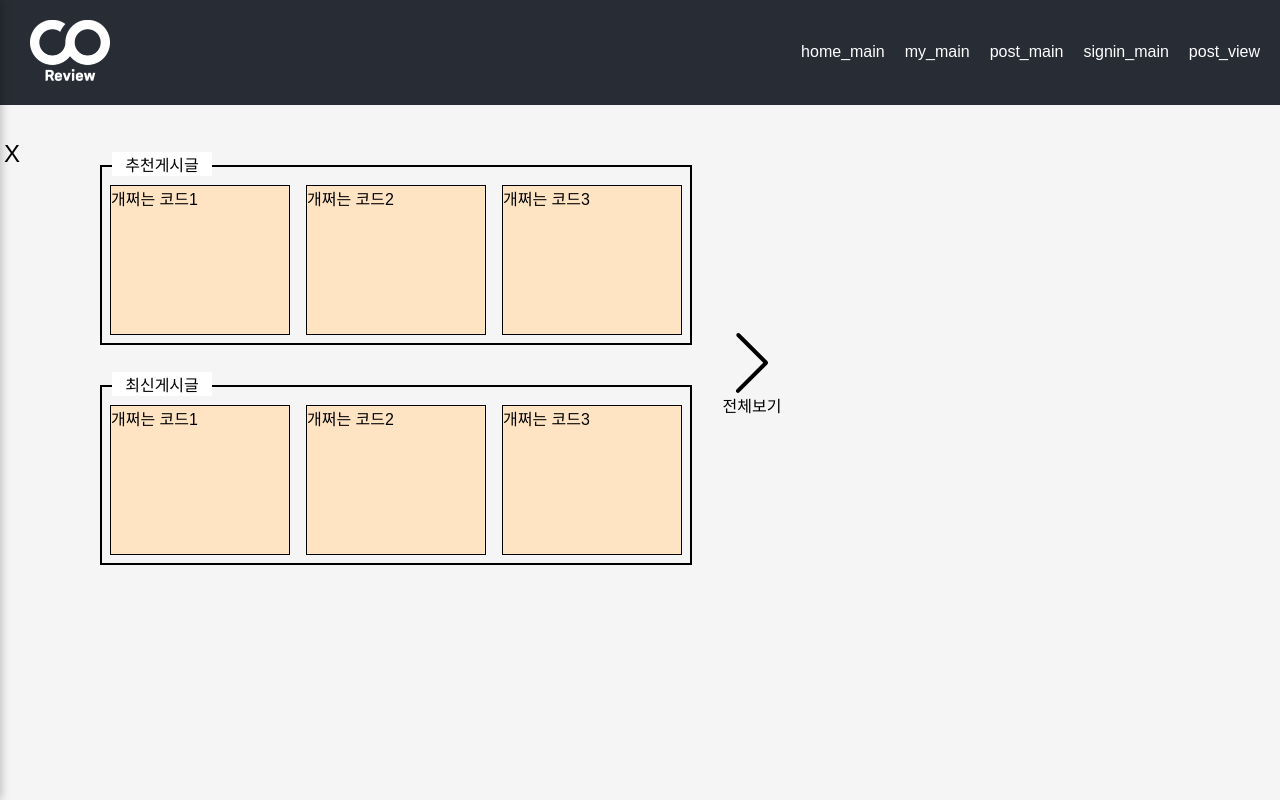
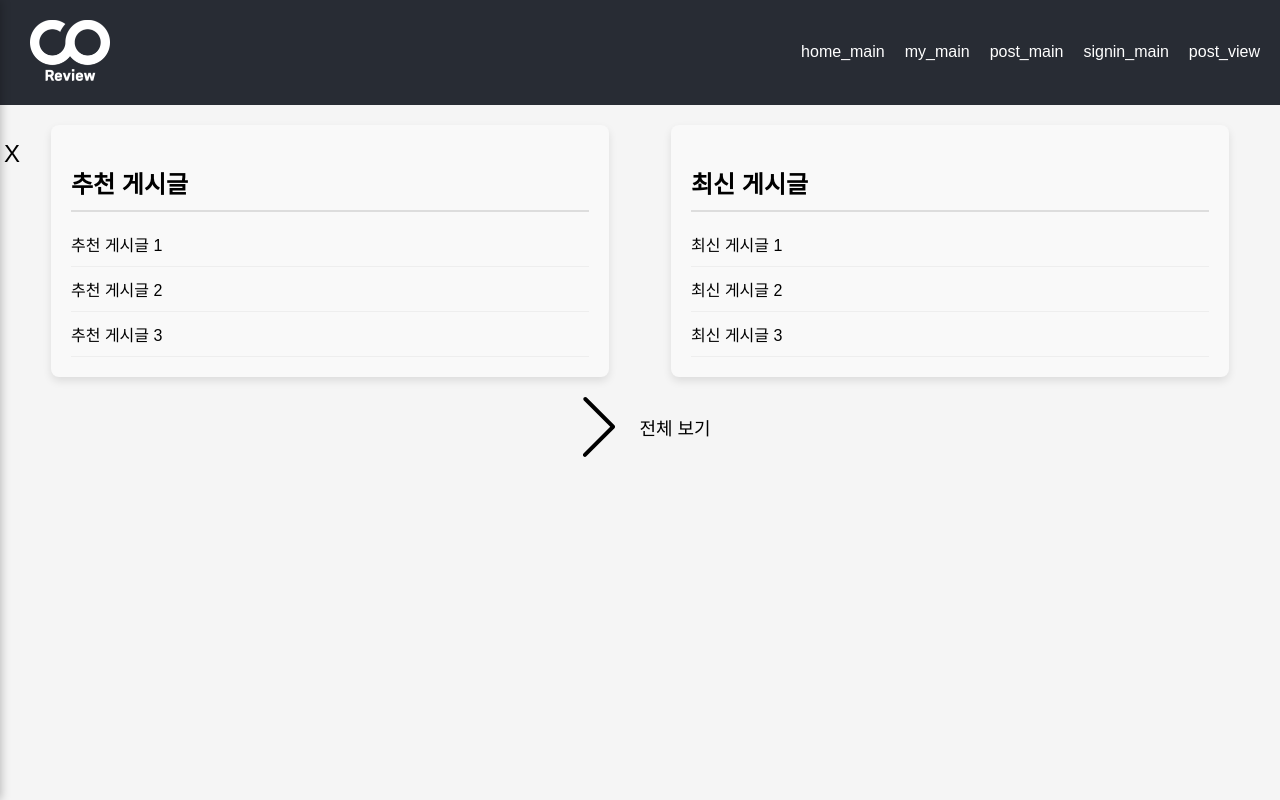
Before and after one commit to Core-View/Front-End, a React (Create React App) app in the folder front/: page / in a window 1280 px wide. Built offline with nearby package versions, Linux system fonts and the light colour scheme.

Commit message:
Feat: home_main 코드 리펙토링
전체 CSS 수정과, 코드 리펙토링 진행

```diff
--- a/front/src/Home/home_main.css
+++ b/front/src/Home/home_main.css
@@ -1,68 +1,76 @@
 .home-container {
-    width: 1080px;
     display: flex;
-    text-align: center;
-    margin: 0 auto;
-    margin-top: 60px;
+    flex-direction: column;
+    align-items: center;
+    padding: 20px;
 }
 
-section {
+.home_mid {
+    display: flex;
+    justify-content: space-around;
     width: 100%;
-    margin-right: 30px;
+    margin-bottom: 20px;
 }
 
 .post {
-    text-align: left;
-    margin-bottom: 40px;
-    border: 2px solid black;
-    position: relative;
+    background: #f9f9f9;
+    border-radius: 8px;
+    box-shadow: 0 4px 8px rgba(0, 0, 0, 0.1);
+    padding: 20px;
+    width: 45%;
 }
 
-.post div {
-    position: absolute;
-    top: -15px;
-    left: 10px;
-    background-color: white;
-    width: 100px;
-    text-align: center;
+.post h2 {
+    font-size: 24px;
+    margin-bottom: 10px;
+    border-bottom: 2px solid #ddd;
+    padding-bottom: 10px;
 }
 
-.rankcode {
-    margin-top: 15px;
+.post ul {
+    list-style: none;
+    padding: 0;
 }
 
-.rankcode li {
-    display: inline-block;
-    width: 180px;
-    background-color: bisque;
-    border: 1px solid black;
-    margin: 5px 8px;
+.post ul li {
+    padding: 10px 0;
+    border-bottom: 1px solid #eee;
+    cursor: pointer;
+    transition: background-color 0.3s;
 }
 
-.postcode {
-    display: flex;
-    flex-direction: row;
-}
-
-.postcode li {
-    display: inline-block;
-    width: 180px;
-    height: 150px;
-    background-color: bisque;
-    border: 1px solid black;
-    margin: 8px;
-    margin-top: 18px;
+.post ul li:hover {
+    background-color: #f0f0f0;
 }
 
 .home_right {
+    display: flex;
     align-items: center;
-    display: flex;
+    cursor: pointer;
+    transition: transform 0.3s;
 }
 
-.home_right>div {
-    cursor: pointer;
-    display: inline-block;
-    display: flex;
-    flex-direction: column;
-    margin-bottom: 20px;
+.home_right:hover {
+    transform: scale(1.1);
 }
+
+.home_right div {
+    margin-left: 10px;
+    font-size: 18px;
+}
+
+@media (max-width: 768px) {
+    .home_mid {
+        flex-direction: column;
+        align-items: center;
+    }
+
+    .post {
+        width: 80%;
+        margin-bottom: 20px;
+    }
+
+    .home_right {
+        margin-top: 20px;
+    }
+}
--- a/front/src/Home/home_main.jsx
+++ b/front/src/Home/home_main.jsx
@@ -1,38 +1,47 @@
 import React from "react";
 import "./home_main.css";
 import { SlArrowRight } from "react-icons/sl";
-import { useBeforeUnload, useNavigate } from "react-router-dom";
+import { useNavigate } from "react-router-dom";
+
 const Main = () => {
   const navigate = useNavigate();
+
+  // 하드코딩된 게시글 데이터
+  const recommendedPosts = [
+    "추천 게시글 1",
+    "추천 게시글 2",
+    "추천 게시글 3"
+  ];
+
+  const newestPosts = [
+    "최신 게시글 1",
+    "최신 게시글 2",
+    "최신 게시글 3"
+  ];
+
   return (
     <div className="home-container">
       <section className="home_mid">
         <div className="post recommend">
-          <div>추천게시글</div>
+          <h2>추천 게시글</h2>
           <ul className="postcode">
-            <li>개쩌는 코드1</li>
-            <li>개쩌는 코드2</li>
-            <li>개쩌는 코드3</li>
+            {recommendedPosts.map((post, index) => (
+              <li key={index}>{post}</li>
+            ))}
           </ul>
         </div>
         <div className="post newest">
-          <div>최신게시글</div>
+          <h2>최신 게시글</h2>
           <ul className="postcode">
-            <li>개쩌는 코드1</li>
-            <li>개쩌는 코드2</li>
-            <li>개쩌는 코드3</li>
+            {newestPosts.map((post, index) => (
+              <li key={index}>{post}</li>
+            ))}
           </ul>
         </div>
       </section>
-      <section className="home_right">
-        <div
-          onClick={() => {
-            navigate("post_main");
-          }}
-        >
-          <SlArrowRight style={{ fontSize: "60px" }} />
-          <div>전체보기</div>
-        </div>
+      <section className="home_right" onClick={() => navigate("/post_main")}>
+        <SlArrowRight style={{ fontSize: "60px" }} />
+        <div>전체 보기</div>
       </section>
     </div>
   );
```
